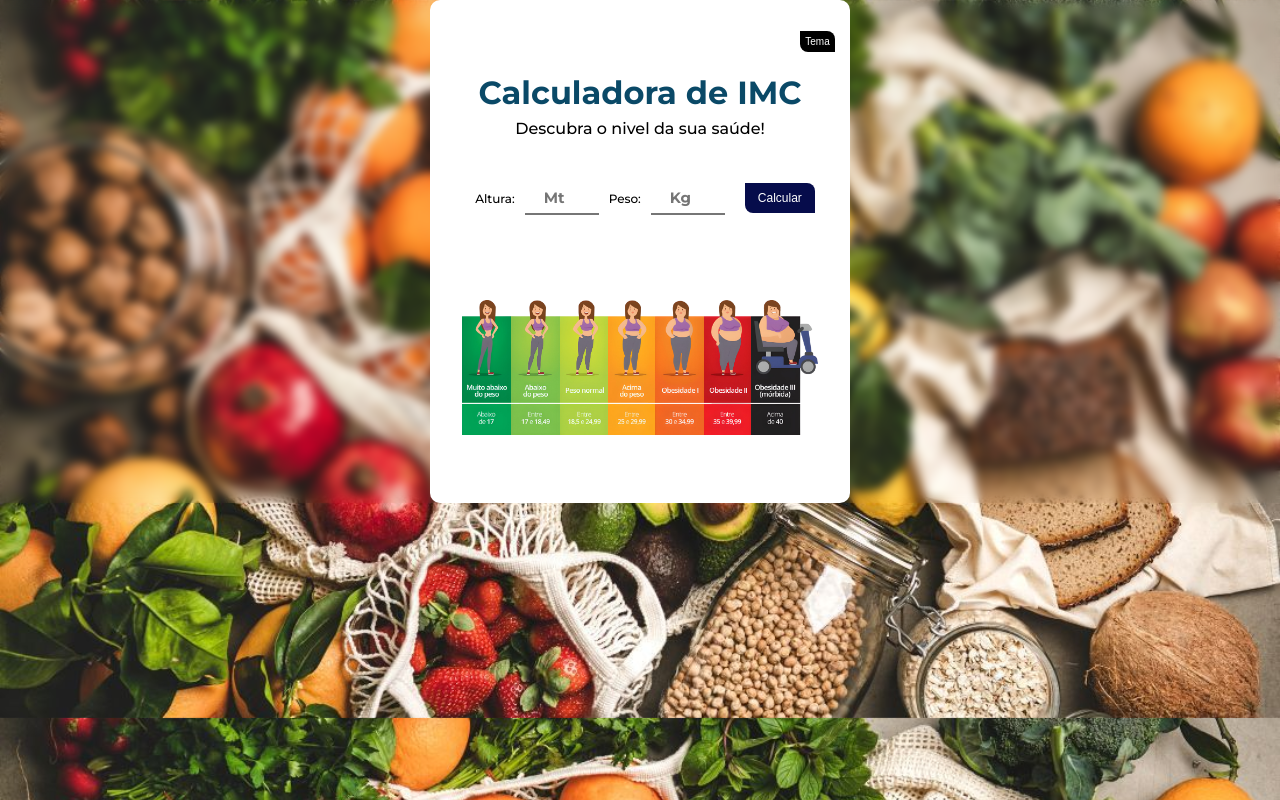
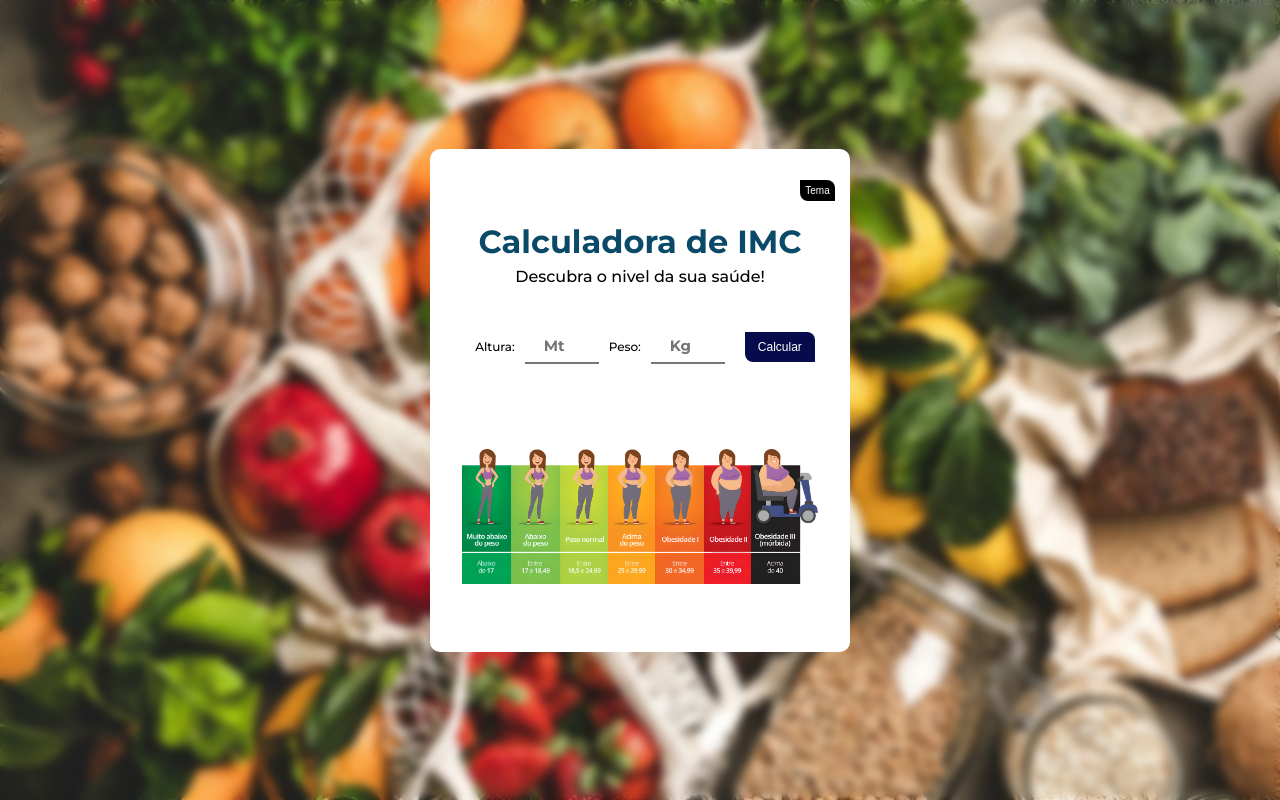
Before and after one commit to Adrielfgs/Calculadora-IMC, a plain HTML site: page index.html in a window 1280 px wide. Drawn offline with Linux system fonts and the light colour scheme.

Commit message:
Add files via upload

```diff
--- a/style.css
+++ b/style.css
@@ -50,10 +50,12 @@ body {
     .box h2 {
         font-size: 12px;
     }
+
     .box3 h2 {
         font-size: 18px;
     }
-    .tema{
+
+    .tema {
         margin-top: -5px;
         width: 28px;
         font-size: 8px;
@@ -110,7 +112,8 @@ body {
     .box3 h2 {
         font-size: 26px;
     }
-    .tema{
+
+    .tema {
         margin-top: 15px;
         margin-right: 5px;
         width: 35px;
@@ -119,7 +122,10 @@ body {
 }
 
 .container {
+    width: 100vw;
+    height: 100vh;
     display: flex;
+    flex-direction: row;
     justify-content: center;
     align-items: center;
 }
```
